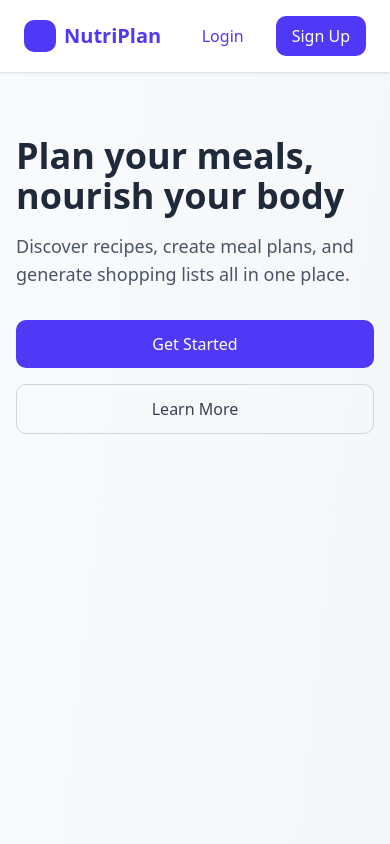
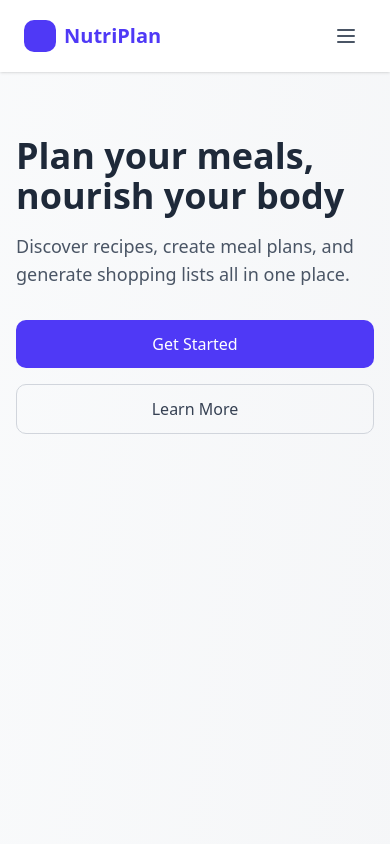
Before and after one commit to koladeFaith/Meal_Planner, a Next.js app: page / in a window 390 px wide. Shown: the top 844 px of the page. Built offline with nearby package versions, Linux system fonts and the light colour scheme; grey boxes are pictures that could not be loaded.

Commit message:
Work done

```diff
--- a/src/app/page.js
+++ b/src/app/page.js
@@ -1,11 +1,14 @@
 // pages/index.js
 "use client"
+import { useState } from 'react';
 import Head from 'next/head';
 import Link from 'next/link';
 import Image from 'next/image';
-import { motion } from 'framer-motion';
+import { motion, AnimatePresence } from 'framer-motion';
 
 export default function Home() {
+  const [mobileMenuOpen, setMobileMenuOpen] = useState(false);
+
   return (
     <div className="min-h-screen bg-gradient-to-br from-gray-50 to-gray-100">
       <Head>
@@ -15,11 +18,13 @@ export default function Home() {
       </Head>
 
       {/* Navigation */}
-      <nav className="bg-white shadow-sm py-4 px-6 flex justify-between items-center">
+      <nav className="bg-white shadow-sm py-4 px-6 flex justify-between items-center relative">
         <div className="flex items-center space-x-2">
           <div className="w-8 h-8 bg-indigo-600 rounded-lg"></div>
           <span className="text-xl font-bold text-indigo-600">NutriPlan</span>
         </div>
+
+        {/* Desktop Navigation */}
         <div className="hidden md:flex space-x-6">
           <Link href="/recipes" className="text-gray-600 hover:text-indigo-600 transition-colors">Recipes</Link>
           <Link href="/shopping" className="text-gray-600 hover:text-indigo-600 transition-colors">Shopping</Link>
@@ -27,13 +32,55 @@ export default function Home() {
           <Link href="/dashboard" className="text-gray-600 hover:text-indigo-600 transition-colors">Dashboard</Link>
           <Link href="/about" className="text-gray-600 hover:text-indigo-600 transition-colors">About</Link>
         </div>
-        <div className="flex space-x-4">
+
+        {/* Desktop Auth Buttons */}
+        <div className="hidden md:flex space-x-4">
           <Link href="/auths" className="px-4 py-2 text-indigo-600 font-medium rounded-lg hover:bg-indigo-50 transition-colors">Login</Link>
           <Link href="/auths" className="px-4 py-2 bg-indigo-600 text-white font-medium rounded-lg hover:bg-indigo-700 transition-colors">Sign Up</Link>
         </div>
+
+        {/* Mobile Menu Button */}
+        <button
+          className="md:hidden p-2 rounded-md text-gray-600 hover:text-indigo-600 hover:bg-gray-100 focus:outline-none focus:ring-2 focus:ring-indigo-500"
+          onClick={() => setMobileMenuOpen(!mobileMenuOpen)}
+        >
+          <svg xmlns="http://www.w3.org/2000/svg" className="h-6 w-6" fill="none" viewBox="0 0 24 24" stroke="currentColor">
+            {mobileMenuOpen ? (
+              <path strokeLinecap="round" strokeLinejoin="round" strokeWidth={2} d="M6 18L18 6M6 6l12 12" />
+            ) : (
+              <path strokeLinecap="round" strokeLinejoin="round" strokeWidth={2} d="M4 6h16M4 12h16M4 18h16" />
+            )}
+          </svg>
+        </button>
+
+        {/* Mobile Menu */}
+        <AnimatePresence>
+          {mobileMenuOpen && (
+            <motion.div
+              initial={{ opacity: 0, height: 0 }}
+              animate={{ opacity: 1, height: 'auto' }}
+              exit={{ opacity: 0, height: 0 }}
+              transition={{ duration: 0.2 }}
+              className="absolute top-full left-0 right-0 bg-white shadow-lg md:hidden overflow-hidden z-50"
+            >
+              <div className="px-4 py-2 space-y-1">
+                <Link href="/recipes" className="block py-2 px-4 text-gray-600 hover:text-indigo-600 hover:bg-indigo-50 rounded-md transition-colors">Recipes</Link>
+                <Link href="/shopping" className="block py-2 px-4 text-gray-600 hover:text-indigo-600 hover:bg-indigo-50 rounded-md transition-colors">Shopping</Link>
+                <Link href="/planner" className="block py-2 px-4 text-gray-600 hover:text-indigo-600 hover:bg-indigo-50 rounded-md transition-colors">Planner</Link>
+                <Link href="/dashboard" className="block py-2 px-4 text-gray-600 hover:text-indigo-600 hover:bg-indigo-50 rounded-md transition-colors">Dashboard</Link>
+                <Link href="/about" className="block py-2 px-4 text-gray-600 hover:text-indigo-600 hover:bg-indigo-50 rounded-md transition-colors">About</Link>
+
+                <div className="border-t border-gray-200 pt-2 pb-2">
+                  <Link href="/auths" className="block py-2 px-4 text-indigo-600 hover:bg-indigo-50 rounded-md transition-colors text-center font-medium">Login</Link>
+                  <Link href="/auths" className="block py-2 px-4 bg-indigo-600 text-white rounded-md hover:bg-indigo-700 transition-colors text-center font-medium mt-2">Sign Up</Link>
+                </div>
+              </div>
+            </motion.div>
+          )}
+        </AnimatePresence>
       </nav>
 
-      {/* Hero Section */}
+      {/* Rest of the content remains the same */}
       <section className="py-16 px-4 md:px-8 max-w-7xl mx-auto">
         <div className="flex flex-col md:flex-row items-center justify-between">
           <motion.div
@@ -219,7 +266,7 @@ export default function Home() {
             </a>
             <a href="#" className="text-gray-400 hover:text-white transition-colors">
               <svg className="w-6 h-6" fill="currentColor" viewBox="0 0 24 24" aria-hidden="true">
-                <path d="M8.29 20.251c7.547 0 11.675-6.253 11.675-11.675 0-.178 0-.355-.012-.53A8.348 8.348 0 0022 5.92a8.19 8.19 0 01-2.357.646 4.118 4.118 0 001.804-2.27 8.224 8.224 0 01-2.605.996 4.107 4.107 0 00-6.993 3.743 11.65 11.65 0 01-8.457-4.287 4.106 4.106 0 001.27 5.477A4.072 4.072 0 012.8 9.713v.052a4.105 4.105 0 003.292 4.022 4.095 4.095 0 01-1.853.07 4.108 4.108 0 003.834 2.85A8.233 8.233 0 012 18.407a11.616 11.616 0 006.29 1.84" />
+                <path d="M8.29 20.251c7.547 0 11.675-6.253 11.675-11.675 0-.178 0-.355-.012-.53A8.348 8.348 极 0022 5.92a8.19 8.19 0 01-2.357.646 4.118 4.118 0 001.804-2.27 8.224 8.224 0 01-2.605.996 4.107 4.107 0 00-6.993 3.743 11.65 11.65 0 01-8.457-4.287 4.106 4.106 0 001.27 5.477A4.072 4.072 0 012.8 9.713v.052a4.105 4.105 0 003.292 4.022 4.095 4.095 0 01-1.853.07 4.108 4.108 极 003.834 2.85A8.233 8.233 0 012 18.407a11.616 11.616 0 006.29 1.84" />
               </svg>
             </a>
           </div>
```
